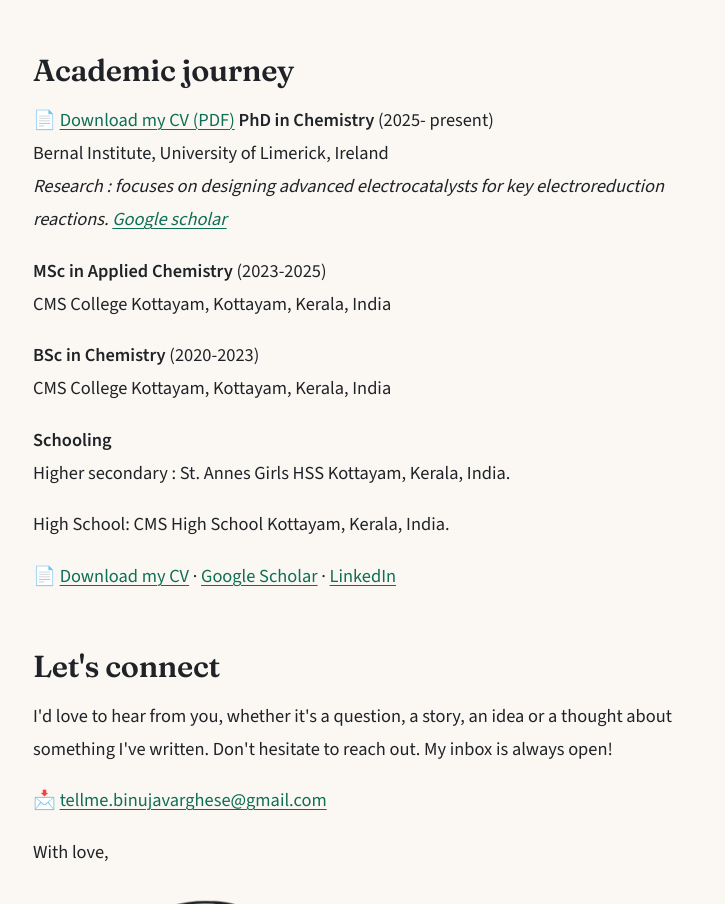
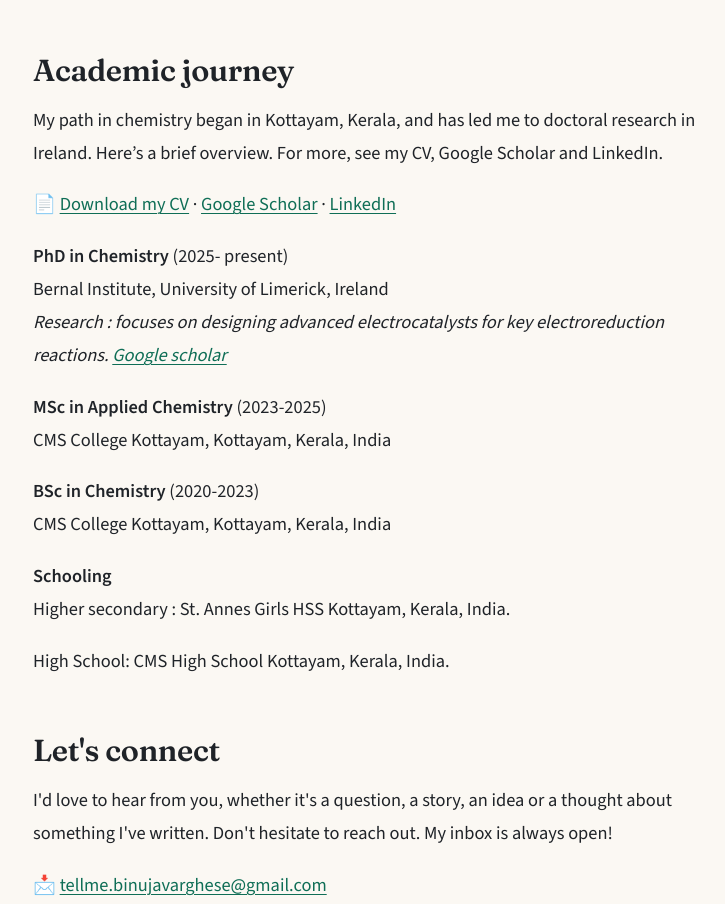
Before and after one commit to binujavarghese/binujavarghese.github.io, an Eleventy site: page src/pages/about.md in a window 1280 px wide. Shown: the part 2125-3029 px from the top of the page, without its empty margins (271-996 px from the left). Built offline with nearby package versions, Linux system fonts and the light colour scheme; Eleventy itself is replaced by a stand-in of ours; files that its build step writes are made by us from their sources.

Commit message:
Update src/pages/about.md (via Pages CMS)

```diff
--- a/src/pages/about.md
+++ b/src/pages/about.md
@@ -27,7 +27,10 @@ I believe good science should be useful in everyday life. If one post helps you
 
 ## Academic journey
 
-📄 [Download my CV (PDF)](/images/CV_Binuja_Varghese.pdf)
+My path in chemistry began in Kottayam, Kerala, and has led me to doctoral research in Ireland. Here’s a brief overview. For more, see my CV, Google Scholar and LinkedIn.
+
+📄 [Download my CV](/images/Binuja-Varghese-CV.pdf) · [Google Scholar]([https://scholar.google.com/citations?user=Fl9nME8AAAAJ&hl=en](https://scholar.google.com/citations?user=Fl9nME8AAAAJ&hl=en)) · [LinkedIn]([https://www.linkedin.com/in/binuja-varghese](https://www.linkedin.com/in/binuja-varghese))
+
 **PhD in Chemistry** (2025- present)
 Bernal Institute, University of Limerick, Ireland
 *Research : focuses on designing advanced electrocatalysts for key electroreduction reactions.  [Google scholar](https://scholar.google.com/citations?user=Fl9nME8AAAAJ&hl=en)*
@@ -43,8 +46,6 @@ Higher secondary : St. Annes Girls HSS Kottayam, Kerala, India.
 
 High School: CMS High School Kottayam, Kerala, India.
 
-📄 [Download my CV](/images/Binuja-Varghese-CV.pdf) · [Google Scholar]([https://scholar.google.com/citations?user=Fl9nME8AAAAJ&hl=en](https://scholar.google.com/citations?user=Fl9nME8AAAAJ&hl=en)) · [LinkedIn]([https://www.linkedin.com/in/binuja-varghese](https://www.linkedin.com/in/binuja-varghese))
-
 ## Let's connect
 
 I'd love to hear from you, whether it's a question, a story, an idea or a thought about something I've written. Don't hesitate to reach out. My inbox is always open!
```
